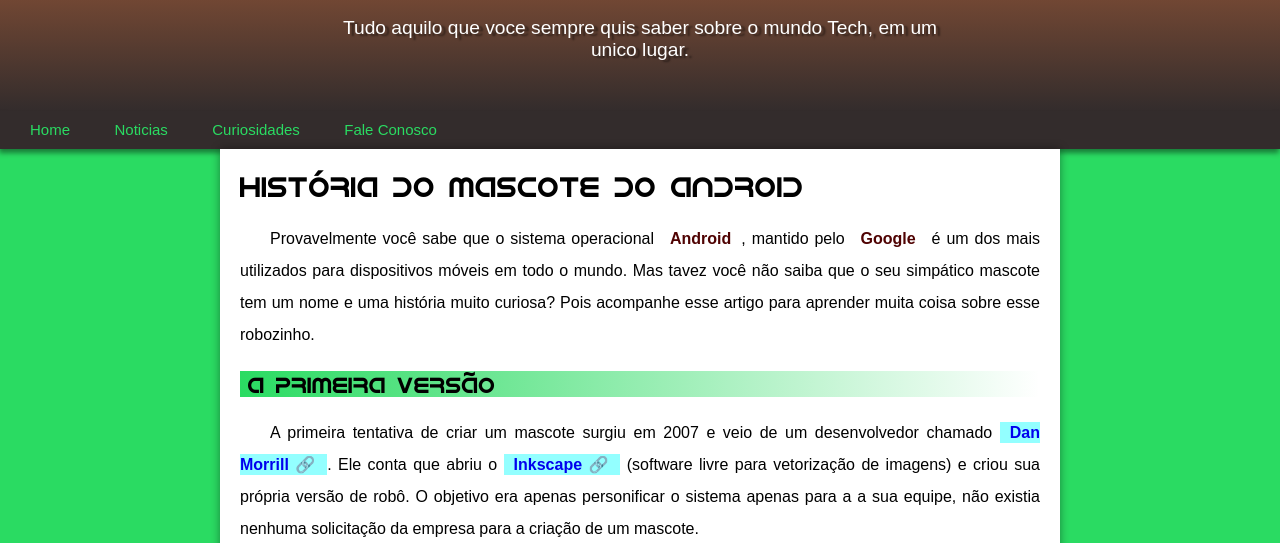
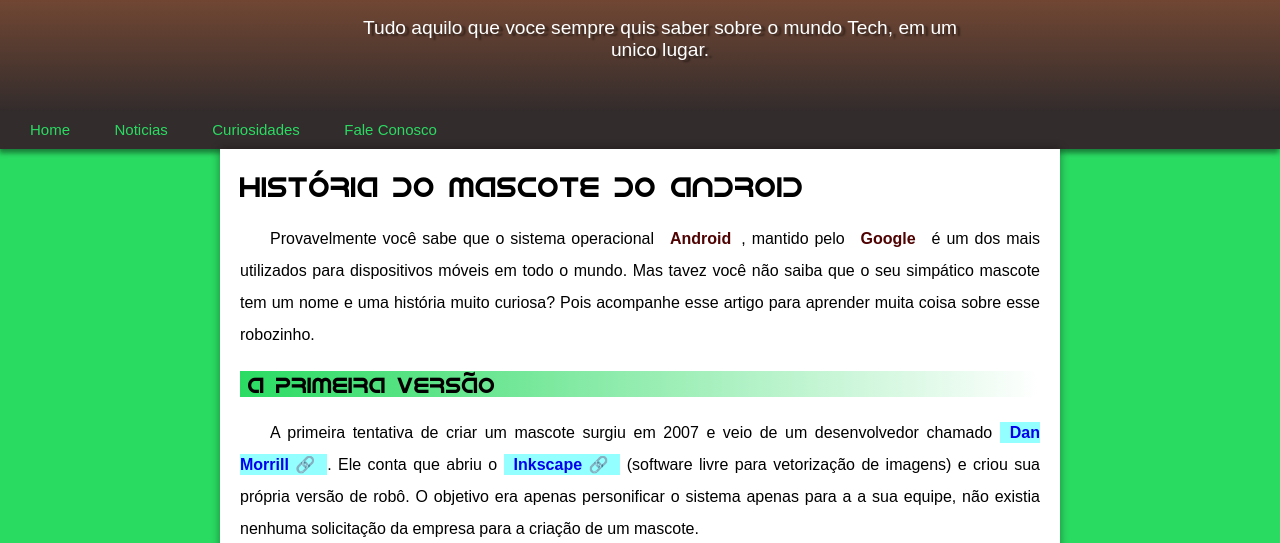
Before and after one commit to davidmonn/projeto-android, a plain HTML site: page index.html in a window 1280 px wide. Shown: the part 100-643 px from the top of the page. Drawn offline with Linux system fonts and the light colour scheme.

Commit message:
Update style.css

```diff
--- a/estilo/style.css
+++ b/estilo/style.css
@@ -52,7 +52,6 @@
 header {
     background-image: linear-gradient(to bottom, var(--cor0), var(--cor5));
     min-height: 150px;
-    text-align: center;
     padding-top: 40px;
 }
 
@@ -62,6 +61,7 @@
     font-family: var(--fonte-destaque);
     font-weight: normal;
     font-size: 3em;
+    text-align: center;
     margin-bottom: 20px;
     text-shadow: 4px 5px 2px rgba(0, 0, 0, 0.495);
 }
@@ -71,13 +71,15 @@
     font-family: var(--font-padrao);
     font-size: 1.2em;
     color: white;
+    text-align: center;
+    margin: auto;
     max-width: 600px;
     padding-right: 10px; /*Centralizar melhor na direita*/
     padding-left: 10px; /*Centralizar melhor na esquerda*/
     /* Com isso qquando a tela diminuir ele nao ira ficar espremido */
-    margin: auto;
     text-shadow: 4px 2px 2px rgba(0, 0, 0, 0.495);
     padding-bottom: 50px;
+    padding-left: 50px;
 }
 
 main {
```
